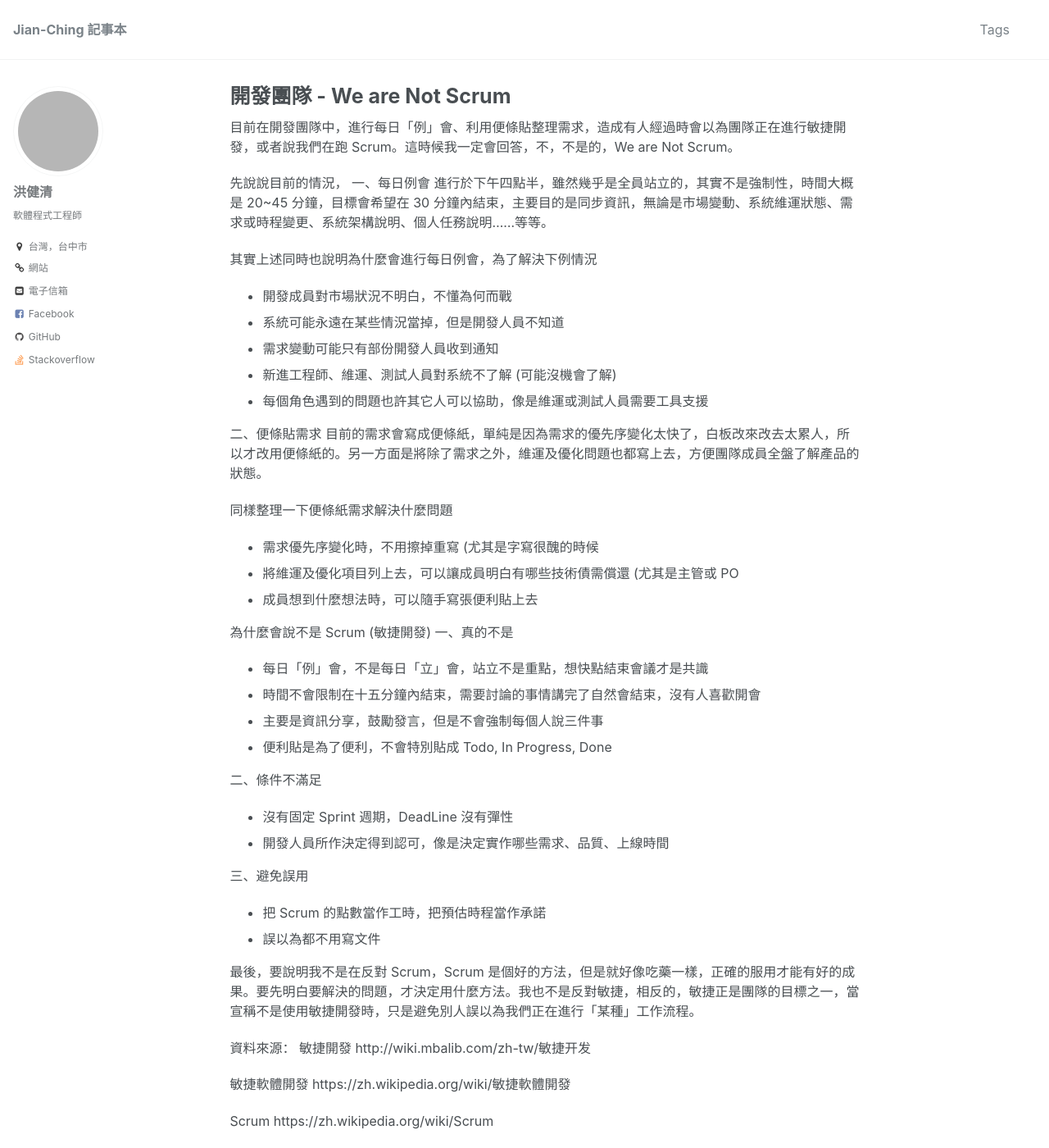
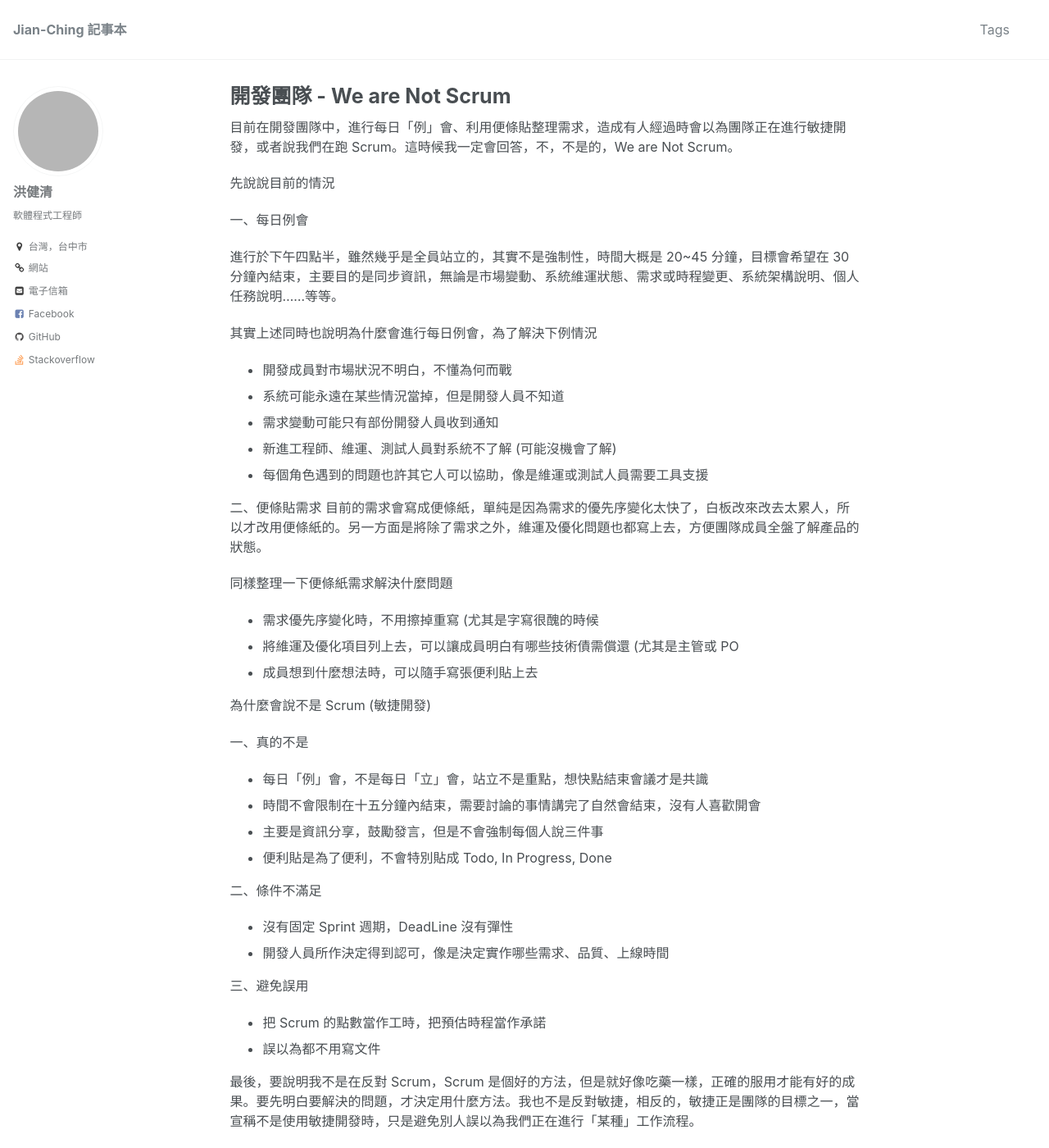
Before and after one commit to allyusd/twblog-source, a Jekyll site: the page built from _posts/2016-08-06-development-team-we-are-not-scrum.md, in a window 1280 px wide and 1400 px high. Shown: the whole window at 82% size. Built offline with Jekyll 4.4.1, drawn with Linux system fonts in a browser that asks for light colours; comment, search, counter and statistics services are not loaded; grey boxes are pictures that could not be loaded.

```diff
--- a/_posts/2016-08-06-development-team-we-are-not-scrum.md
+++ b/_posts/2016-08-06-development-team-we-are-not-scrum.md
@@ -4,8 +4,10 @@ tags: Agile Scrum
 ---
 目前在開發團隊中，進行每日「例」會、利用便條貼整理需求，造成有人經過時會以為團隊正在進行敏捷開發，或者說我們在跑 Scrum。這時候我一定會回答，不，不是的，We are Not Scrum。
 
-先說說目前的情況，
+先說說目前的情況
+
 一、每日例會
+
 進行於下午四點半，雖然幾乎是全員站立的，其實不是強制性，時間大概是 20~45 分鐘，目標會希望在 30 分鐘內結束，主要目的是同步資訊，無論是市場變動、系統維運狀態、需求或時程變更、系統架構說明、個人任務說明……等等。
 
 其實上述同時也說明為什麼會進行每日例會，為了解決下例情況
@@ -24,6 +26,7 @@ tags: Agile Scrum
 - 成員想到什麼想法時，可以隨手寫張便利貼上去
 
 為什麼會說不是 Scrum (敏捷開發)
+
 一、真的不是
 - 每日「例」會，不是每日「立」會，站立不是重點，想快點結束會議才是共識
 - 時間不會限制在十五分鐘內結束，需要討論的事情講完了自然會結束，沒有人喜歡開會
```
